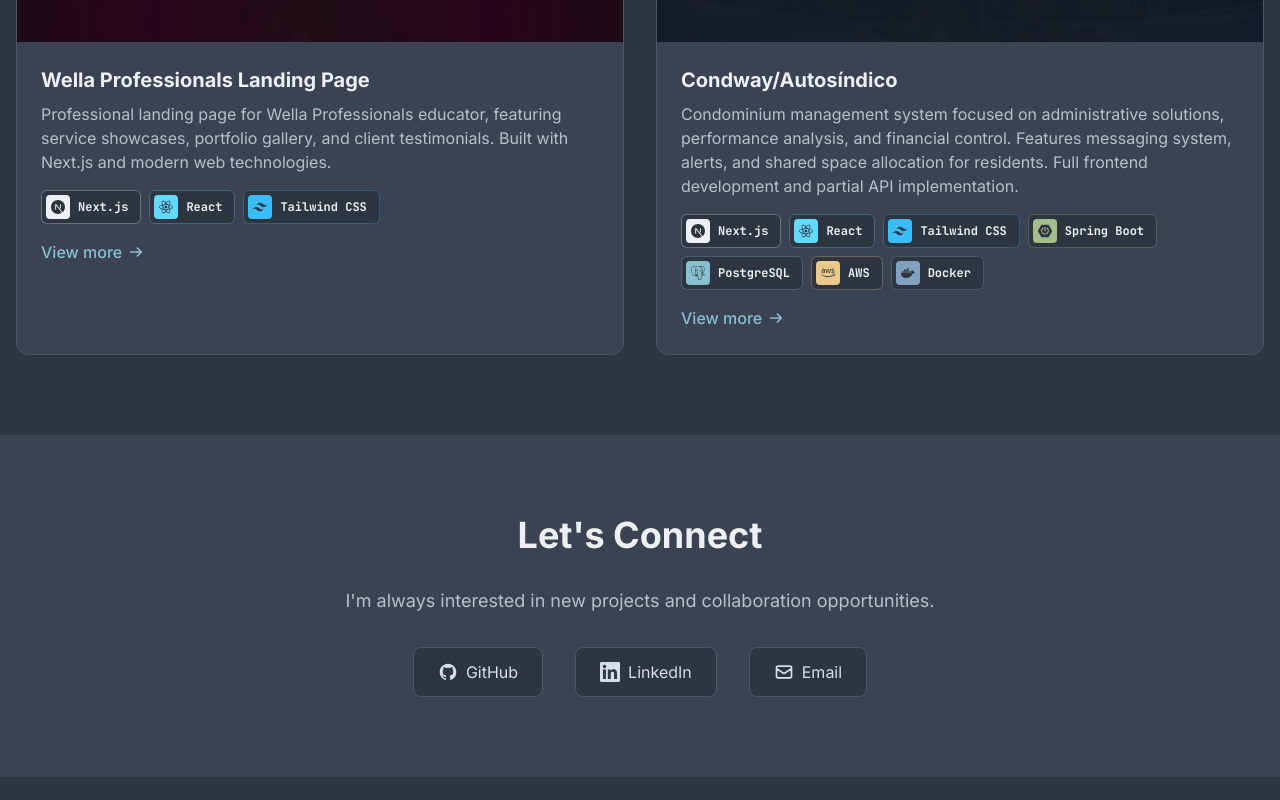
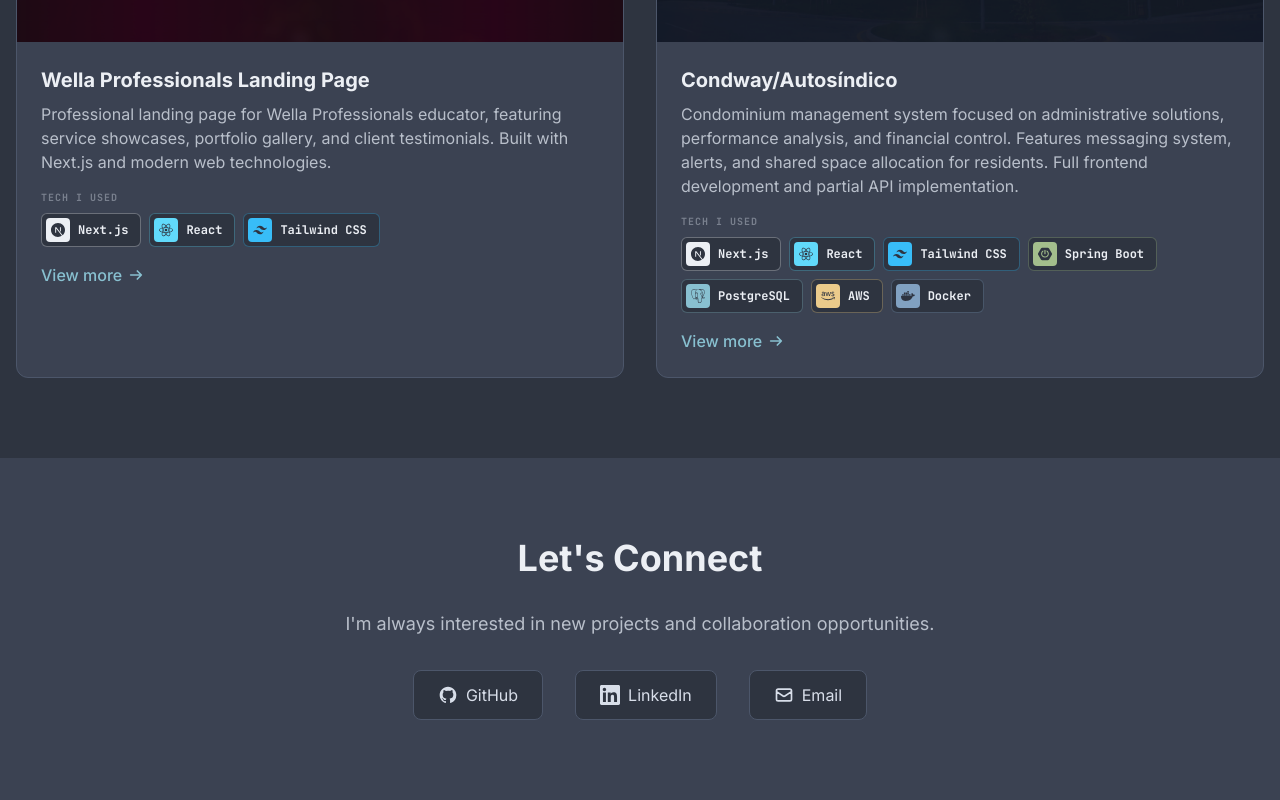
Before and after one commit to nsalgado2000/portfolio-nsalgado, a Next.js app: page / in a window 1280 px wide. Shown: the part 2833-3633 px from the top of the page. Before the commit the page ends 3610 px from the top, so only its background shows below. Built offline with nearby package versions, Linux system fonts and the light colour scheme; no server answers.

Commit message:
style(TechTags): label the tag row "TECH I USED"
Makes it clear these badges represent the author's own contribution,
not the project's overall stack.

```diff
--- a/src/app/components/TechTags.jsx
+++ b/src/app/components/TechTags.jsx
@@ -31,8 +31,15 @@ export default function TechTags({ stack }) {
   if (!stack || stack.length === 0) return null;
 
   return (
-    <div className="flex flex-wrap gap-2 mb-4">
-      {stack.map((tech) => {
+    <div className="mb-4">
+      <p
+        className="mb-2 text-[10px] font-bold tracking-widest text-[#D8DEE9]/40"
+        style={{ fontFamily: 'var(--font-jetbrains-mono)' }}
+      >
+        TECH I USED
+      </p>
+      <div className="flex flex-wrap gap-2">
+        {stack.map((tech) => {
         const meta = TECH_META[tech];
         const Icon = meta?.Icon;
         const color = meta?.color ?? '#D8DEE9';
@@ -58,7 +65,8 @@ export default function TechTags({ stack }) {
             <span style={{ color: '#ECEFF4' }}>{tech}</span>
           </span>
         );
-      })}
+        })}
+      </div>
     </div>
   );
 }
```
